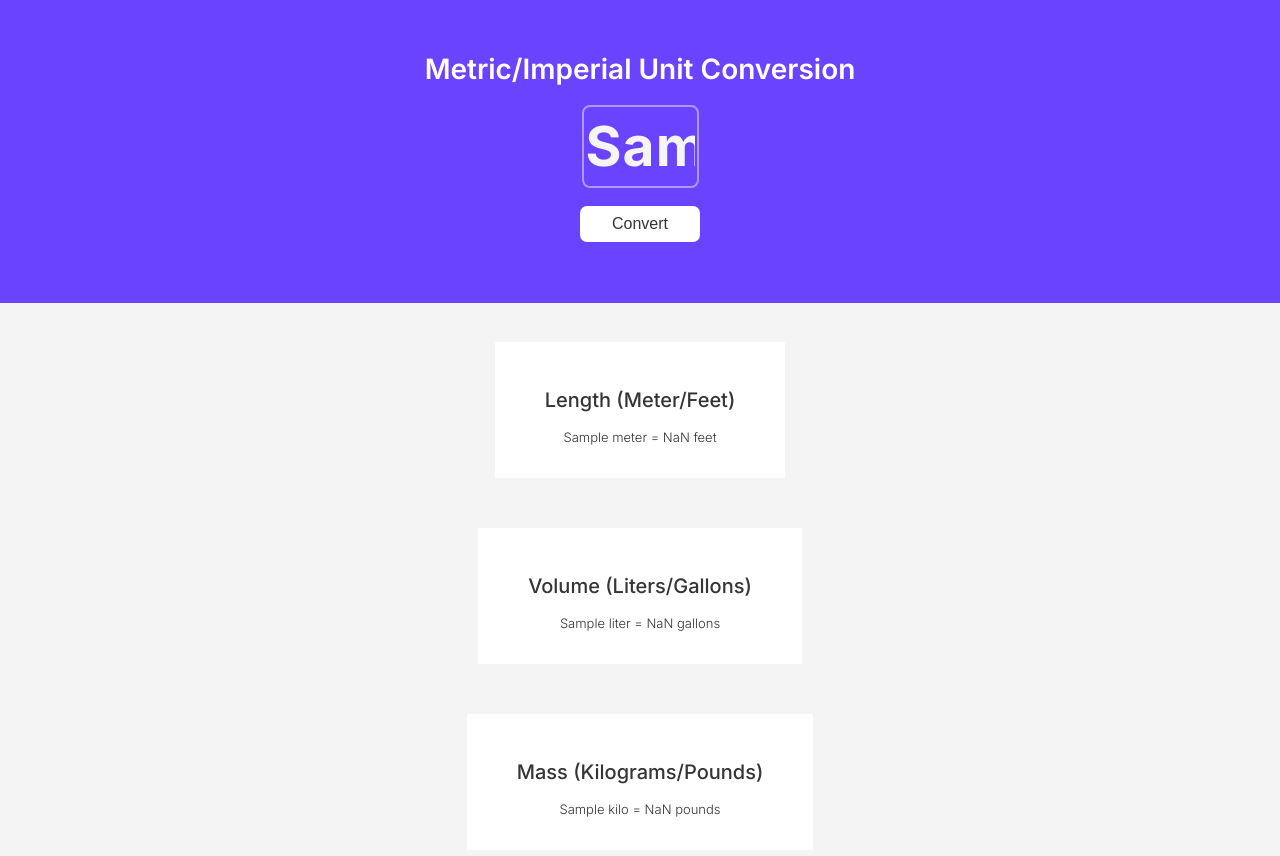
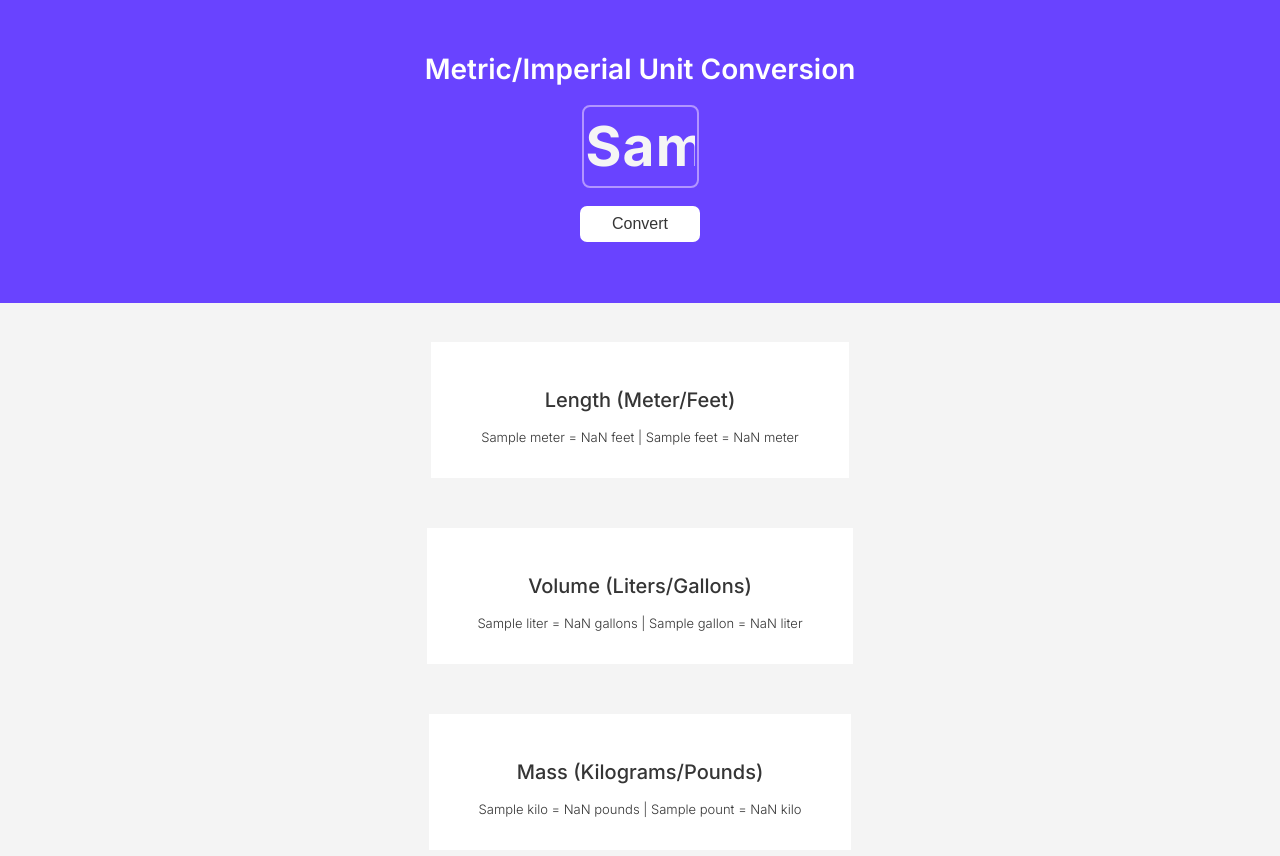
Before and after one commit to saprob/UnitConverter, a plain HTML site: page index.html in a window 1280 px wide. Both pictures are taken after typing "Sample" into the empty fields and a click on the button "Convert". Drawn offline with Linux system fonts and the light colour scheme.

Commit message:
units added

```diff
--- a/index.html
+++ b/index.html
@@ -17,21 +17,21 @@
         <div id="container-units">
             <div id="container-unit-meter">
             <h2>Length (Meter/Feet)</h2>
-            <p id="unit-meter">? meters = ? feet</p>
+            <p id="unit-meter">? meter = ? feet | ? feet = ? meter</p>
             </div>
          </div>
 
          <div id="container-units">
             <div id="container-unit-vol">
             <h2>Volume (Liters/Gallons)</h2>
-                <p id="unit-vol">? liters = ? gallons</p>
+                <p id="unit-vol">? liter = ? gallons | ? gallons = ? liter</p>
             </div>
         </div>
 
         <div id="container-units">
             <div id="container-unit-kilo">
             <h2>Mass (Kilograms/Pounds)</h2>
-            <p id="unit-kilo">? kilos = ? pounds</p>
+            <p id="unit-kilo">? kilo = ? pounds | ? pounds = ? kilo</p>
             </div>
         </div>
 
--- a/index.js
+++ b/index.js
@@ -2,10 +2,18 @@
 1 meter = 3.281 feet
 1 liter = 0.264 gallon
 1 kilogram = 2.204 pound
+
+1 feet = 0.305
+1 gallon = 3.785
+1 pound = 0.453
 */
 const meterToFeet = 3.281
 const literToGallon = 0.264
 const kiloToPount = 2.204
+
+const feetToMeter = 0.305
+const gallonToLiter = 3.785
+const pountToKilo = 0.453
 
 let inputField = document.getElementById("input-field")
 let convertBtn = document.getElementById("convert-btn")
@@ -17,7 +25,7 @@ let unitKilo = document.getElementById("unit-kilo")
 convertBtn.addEventListener("click", function(){
     let baseValue = inputField.value
 
-    unitMeter.textContent = `${baseValue} meter = ${(baseValue * meterToFeet).toFixed(3)} feet`
-    unitLiter.textContent = `${baseValue} liter = ${(baseValue * literToGallon).toFixed(3)} gallons`
-    unitKilo.textContent = `${baseValue} kilo = ${(baseValue * kiloToPount).toFixed(3)} pounds`
+    unitMeter.textContent = `${baseValue} meter = ${(baseValue * meterToFeet).toFixed(3)} feet | ${baseValue} feet = ${(baseValue * feetToMeter).toFixed(3)} meter`
+    unitLiter.textContent = `${baseValue} liter = ${(baseValue * literToGallon).toFixed(3)} gallons | ${baseValue} gallon = ${(baseValue * gallonToLiter).toFixed(3)} liter`
+    unitKilo.textContent = `${baseValue} kilo = ${(baseValue * kiloToPount).toFixed(3)} pounds | ${baseValue} pount = ${(baseValue * pountToKilo).toFixed(3)} kilo`
 })
```
